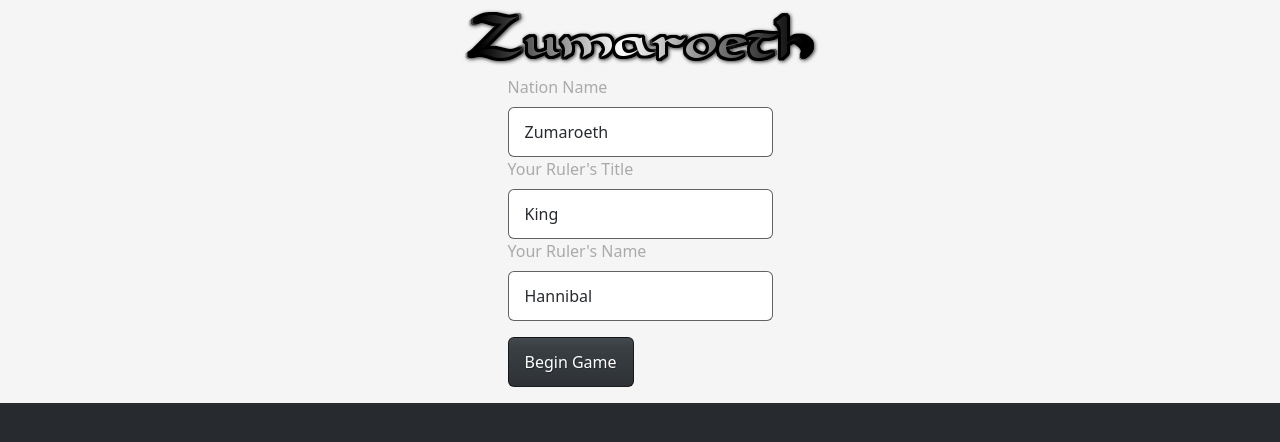
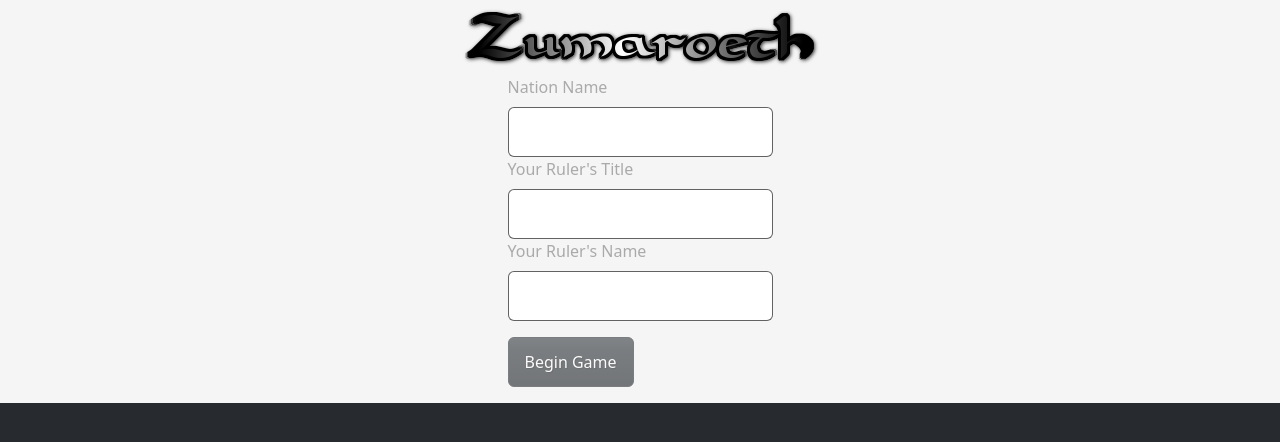
Before and after one commit to randomgeekdom/Zumaroeth, an Angular app: page /new-game in a window 1280 px wide. Shown: the top 442 px of the page. Built offline with nearby package versions, Linux system fonts and the light colour scheme.

Commit message:
Starting workflow

```diff
--- a/src/app/home/home.component.html
+++ b/src/app/home/home.component.html
@@ -1,5 +1,7 @@
-
-<p>home works!</p>
+<div *ngIf="!!game">
+    Nation: {{game.nationName}}
+    Ruler: {{game.rulerTitle}} {{game.rulerName}}
+</div>
 
 <div class="d-flex flex-row my-3">
     <a class="btn btn-primary mx-1" >Next Turn</a>
--- a/src/app/home/home.component.ts
+++ b/src/app/home/home.component.ts
@@ -2,11 +2,12 @@ import { Component, OnInit } from '@angular/core';
 import Game from '../models/Game';
 import { GameSaverService } from '../services/game-saver.service';
 import { Router } from '@angular/router';
+import { CommonModule } from '@angular/common';
 
 @Component({
   selector: 'app-home',
   standalone: true,
-  imports: [],
+  imports: [CommonModule],
   templateUrl: './home.component.html',
   styleUrl: './home.component.scss'
 })
--- a/src/app/models/Game.ts
+++ b/src/app/models/Game.ts
@@ -2,9 +2,9 @@ import Entity from "./Entity";
 
 export default class Game extends Entity {
 
-    nationName: string = "Zumaroeth";
-    rulerName: string = "Hannibal";
-    rulerTitle: string = "King";
+    nationName: string = "";
+    rulerName: string = "";
+    rulerTitle: string = "";
 
     constructor() {
         super();
--- a/src/app/new-game/new-game.component.html
+++ b/src/app/new-game/new-game.component.html
@@ -17,7 +17,7 @@
         <input type="text" class="form-control" id="name" [(ngModel)]="game.rulerName" name="rulerName">
     </div>
     <div class="form-group my-3">
-        <button [disabled]="!game.rulerName || !game.rulerTitle || !game.nationName" type="submit" class="btn btn-primary" (click)="createGame()">Begin Game</button>
+        <button [disabled]="isCreateDisabled()" type="submit" class="btn btn-primary" (click)="createGame()">Begin Game</button>
     </div>
 
 </form>
--- a/src/app/new-game/new-game.component.ts
+++ b/src/app/new-game/new-game.component.ts
@@ -22,4 +22,13 @@ export class NewGameComponent {
     this.gameSaver.Save(this.game);
     this.router.navigate(['/home']);
   }
+
+  isCreateDisabled(): boolean {
+    return !this.game.nationName ||
+      !this.game.rulerName ||
+      !this.game.rulerTitle ||
+      this.game.nationName.trim().length == 0 ||
+      this.game.rulerName.trim().length == 0 ||
+      this.game.rulerTitle.trim().length == 0;
+  }
 }
```
Also changed, not shown: public/logo-old.png (deleted).
